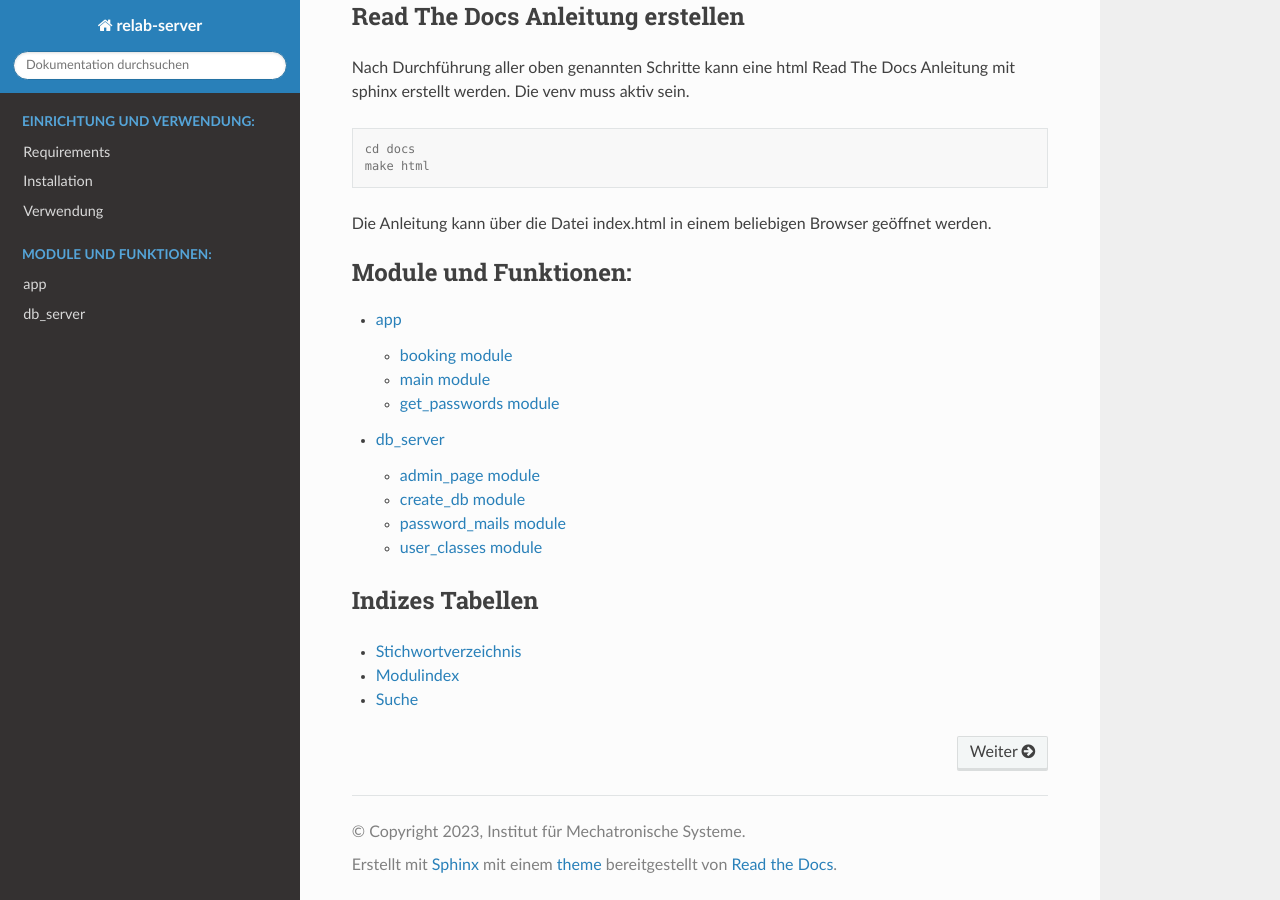
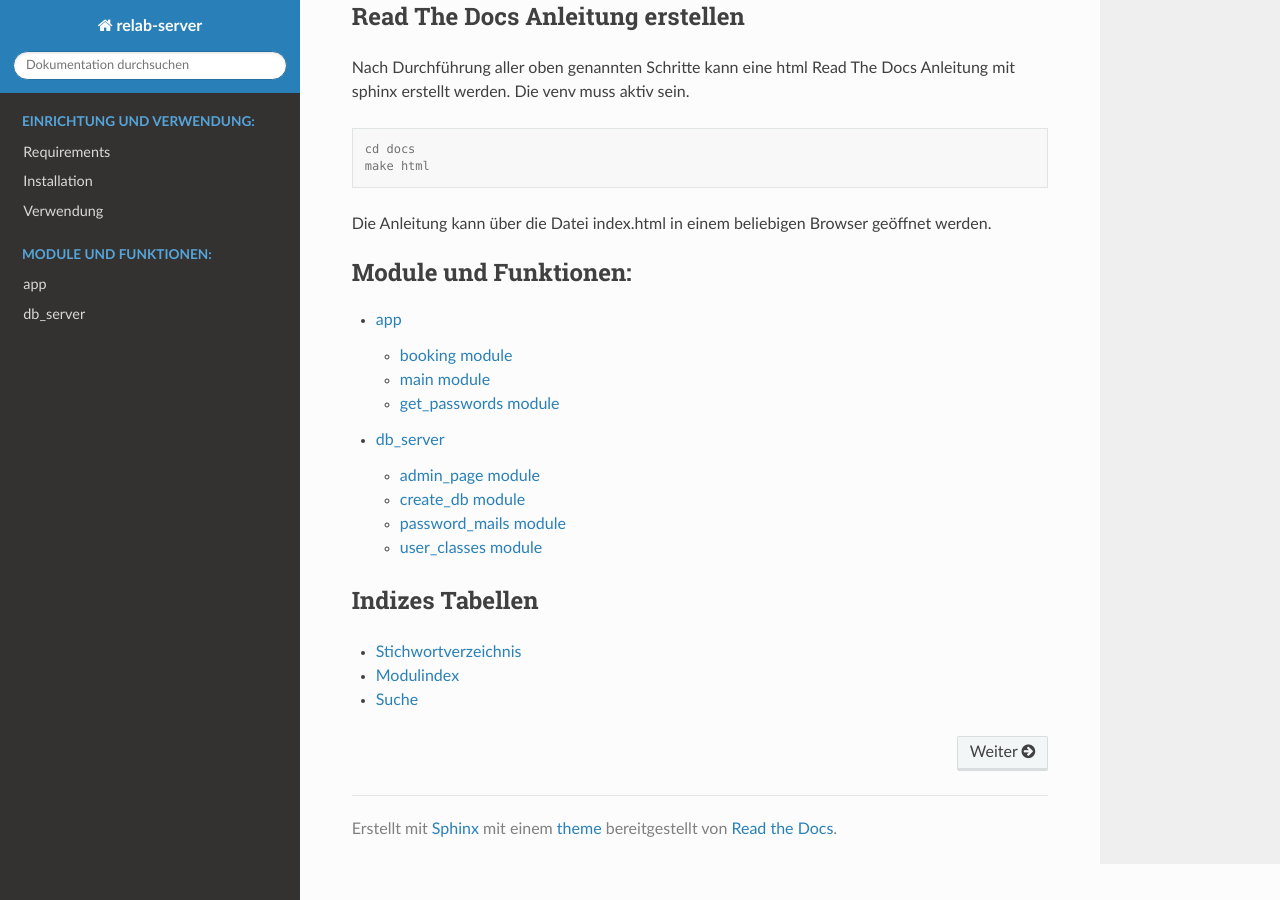
Before and after one commit to imesluh/relab-server, a Sphinx documentation site: the page built from docs/index.rst, in a window 1280 px wide and 900 px high, scrolled down 3326 px. Built offline with Sphinx 7.4.7 and the Read the Docs theme 2.0.0, drawn with Linux system fonts in a browser that asks for light colours; pages that are not in the unit, such as notebooks, are missing from menus; some of the changed lines change nothing that is shown.

Commit message:
docs Korrektur

```diff
--- a/docs/conf.py
+++ b/docs/conf.py
@@ -19,8 +19,9 @@ sys.path.insert(0, os.path.join("..","db_server"))
 # -- Project information -----------------------------------------------------
 
 project = 'relab-server'
-copyright = '2023, Institut für Mechatronische Systeme'
-author = 'Institut für Mechatronische Systeme'
+#copyright = '2023, Institut für Mechatronische Systeme'
+copyright = '2023, Institut für Mechatronische Systeme. CC-BY-4.0 Lizenz'
+author = 'Tim Sterneck'
 
 
 # -- General configuration ---------------------------------------------------
@@ -52,6 +53,7 @@ exclude_patterns = ['_build', 'Thumbs.db', '.DS_Store']
 # a list of builtin themes.
 #
 html_theme = 'sphinx_rtd_theme'
+html_show_copyright = False
 
 # Add any paths that contain custom static files (such as style sheets) here,
 # relative to this directory. They are copied after the builtin static files,
```
